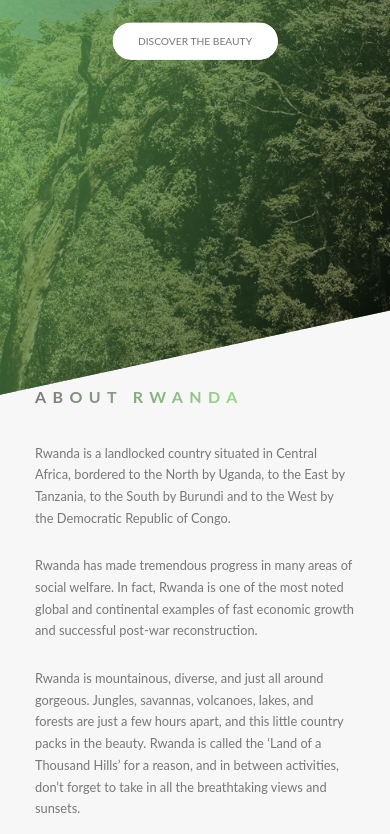
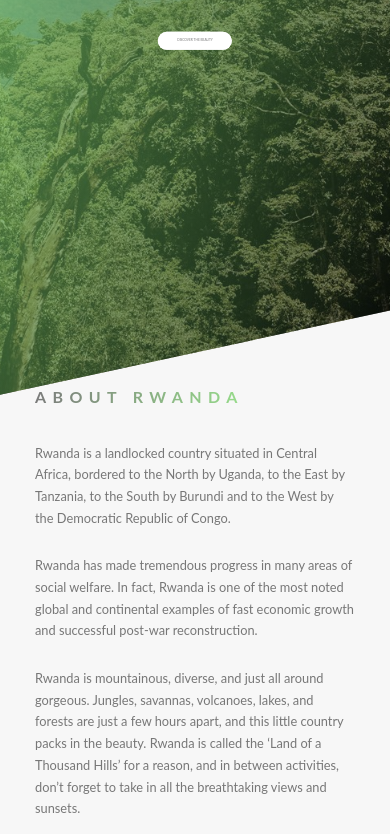
Before and after one commit to habinezadalvan/visit-Rwanda, a website: page index.html in a window 390 px wide. Shown: the part 407-1241 px from the top of the page. Drawn offline with Linux system fonts and the light colour scheme; a web font is replaced by a local one.

Commit message:
popular section and cards responsiveness

```diff
--- a/sass/base/_utilities.scss
+++ b/sass/base/_utilities.scss
@@ -23,6 +23,9 @@
 
 .u-margin-top-medium{
     margin-top: 10rem;
+    @include responsive(phone){
+        margin-top: 5rem;
+    }
 }
 
 .u-line-spacing-small{
--- a/sass/components/_button.scss
+++ b/sass/components/_button.scss
@@ -14,6 +14,11 @@
 
         border: none;
         cursor: pointer;
+
+        @include responsive(phone){
+            padding: 1rem 3rem;
+            font-size: .5rem !important;
+        }
     }
     &:hover{
         transform: translateY(-0.3rem);
--- a/sass/components/_card.scss
+++ b/sass/components/_card.scss
@@ -3,6 +3,11 @@
    -moz-perspective: 150rem;
    position: relative;
    height: 53rem;
+   @include responsive(phone){
+        margin-bottom: 30rem;
+        padding: 0;
+        width: 90%;
+    }
 
 //    FRONT SIDE
    &__side{
@@ -16,12 +21,27 @@
        border-radius: .3rem;
        box-shadow: 0 1.5rem 4rem rgba($black-color-primary, .15);
         overflow: hidden;
+        @include responsive(phone){
+            width: 100%;
+            margin: 0 auto;
+        }
         &--front{
-        background-color: $white-color-primary;
-
+            background-color: $white-color-primary;
+            @include responsive(phone){
+                z-index: 1;
+                clip-path: polygon(0 0, 100% 0, 100% 94%, 0 100%);
+                border-bottom-right-radius: 0;
+                border-bottom-left-radius: 0;
+            }
         }
         &--back{
             transform: rotateY(180deg);
+            @include responsive(phone){
+                transform: rotateY(0);
+                z-index: -1;
+                top: 24rem;
+
+            }
             &--1{
                 background-image: linear-gradient(to right bottom, $cool-blue-mediem, $cool-blue-deep);
             }
@@ -39,6 +59,15 @@
     }
     &:hover &__side--back{
         transform: rotateY(0);
+    }
+
+    @include responsive(phone){
+        &:hover &__side--front{
+            transform: none;
+        }
+        &:hover &__side--back{
+            transform: none;
+        }
     }
     &__image{
         height: 23rem;
@@ -108,19 +137,40 @@
         top: 40%;
         left: 50%;
         transform: translate(-50%, -50%);
+        @include responsive(phone){
+            top: 70%;
+            left: 50%;
+            transform: translate(-50%, -50%);
+            width: 50%;
+            height: 17rem;
+            text-align: center;
+        }
     }
     &__back-paragraphs{
         color: $white-color-primary;
         margin-bottom: 13rem;
         text-align: center;
+        @include responsive(phone){
+            font-size: 1rem !important;
+            margin-bottom: 5rem;
+
+        }
     }
     &__back-be-there{
         font-size: 1.5rem;
         text-transform: uppercase;
         margin-bottom: 4rem;
+        @include responsive(phone){
+            font-size: 1rem !important;
+            margin-bottom: 2rem;
+
+        }
     }
     &__back-simple{
         font-size: 3rem;
         font-weight: 100;
+        @include responsive(phone){
+            font-size: 1rem !important;
+        }
     }
 }
--- a/sass/components/_composition.scss
+++ b/sass/components/_composition.scss
@@ -6,6 +6,7 @@
    @include responsive(phone){
     height: 27rem;
     margin-top: 3rem;
+    border: 2px solid red;
 }
     &__photo {
         width: 55%;
--- a/sass/components/_feature-box.scss
+++ b/sass/components/_feature-box.scss
@@ -6,6 +6,11 @@
     box-shadow: 0 1.5rem 3rem rgba($black-color-primary, .15);
     padding: 4rem;
     transition: transform .3s;
+    @include responsive(phone){
+        width: 80%;
+        margin: 0 auto;
+    }
+
     &__icon{
         font-size: 6rem;
         margin-bottom: .5rem;
```
Also changed, not shown: css/styles.css.
